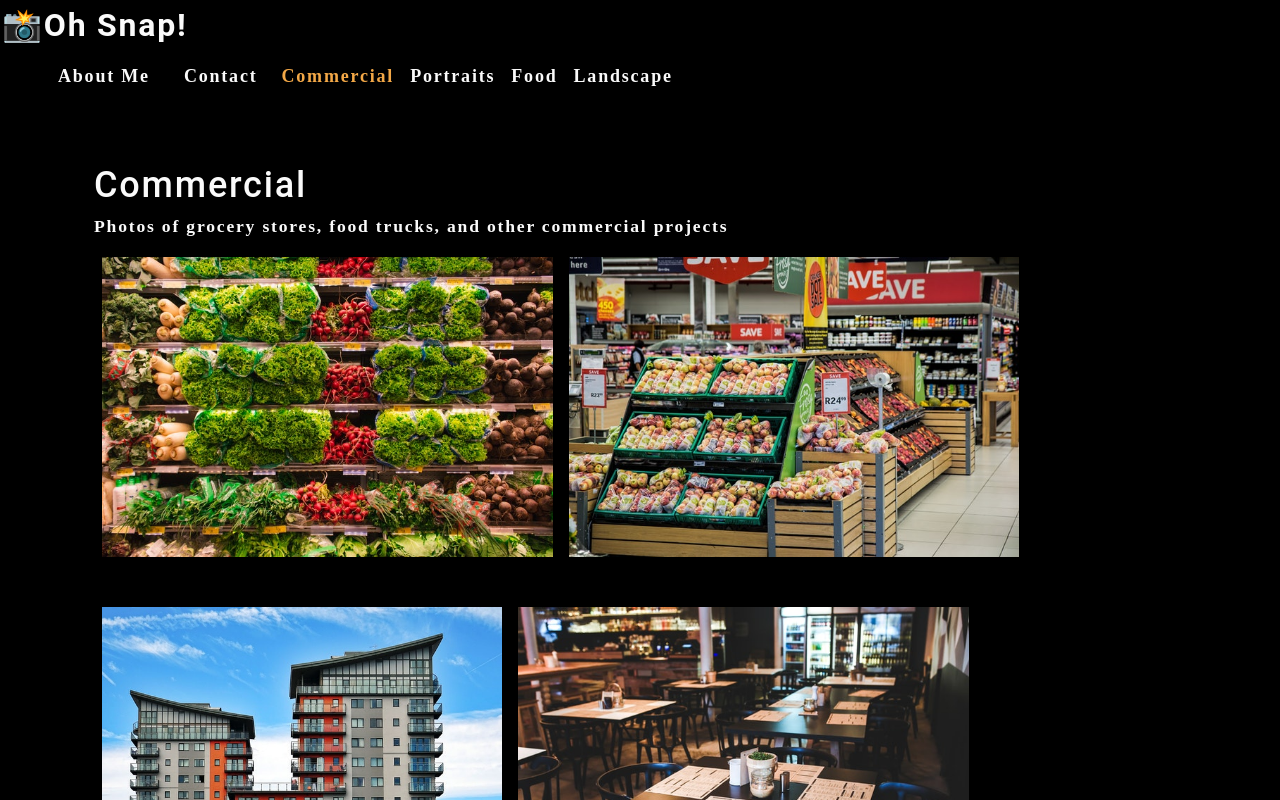
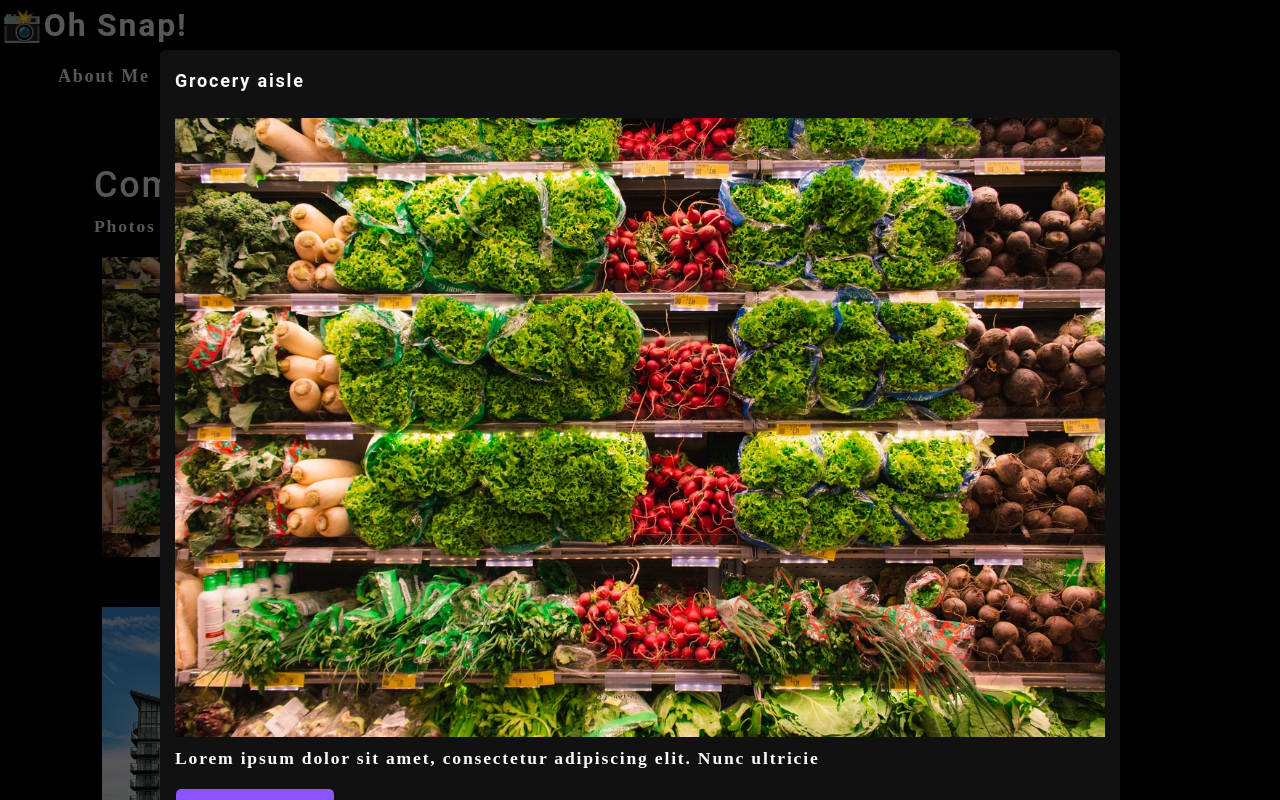
Before and after one commit to mhowitz/photo-port, a React (Create React App) app: page / in a window 1280 px wide. Both pictures are taken after a click on the picture 327 px from the left and 406 px from the top of the page. Shown: the top 800 px of the page. Built offline with nearby package versions, Linux system fonts and the light colour scheme.

Commit message:
modal open success

```diff
--- /dev/null
+++ b/src/components/Modal/index.js
@@ -0,0 +1,22 @@
+import React from "react";
+
+function Modal({currentPhoto}) {
+    const {name, category, description, index} = currentPhoto;
+
+    return(
+        <div className="modalBackdrop">
+  <div className="modalContainer">
+    <h3 className="modalTitle">{name}</h3>
+    <img src={require(`../../assets/large/${category}/${index}.jpg`)} alt={category} />
+    <p>
+      {description}
+    </p>
+    <button type="button">
+      Close this modal
+    </button>
+  </div>
+</div>
+    )
+}
+
+export default Modal;
--- a/src/components/PhotoList/index.js
+++ b/src/components/PhotoList/index.js
@@ -1,5 +1,5 @@
 import React, { useState } from "react";
-
+import Modal from '../Modal';
 
 
     const PhotoList = ({ category }) => {
@@ -103,15 +103,24 @@
 
         const currentPhotos = photos.filter((photo) => photo.category === category);
 
+    const [isModalOpen, setIsModalOpen]= useState(false);
+    const [currentPhoto, setCurrentPhoto] = useState();
 
+    const toggleModal = (image, i) => {
+        //current photo
+        setCurrentPhoto({...image, index: i})
+        setIsModalOpen(true);
+    }
     return(
         <div>
+            {isModalOpen && <Modal currentPhoto={currentPhoto} />}
             <div className="flex-row">
                 {currentPhotos.map((image, i) => (
                     <img
                 src={require(`../../assets/small/${category}/${i}.jpg`)}
                 alt={image.name}
                 className="img-thumbnail mx-1"
+                onClick={() => toggleModal(image, i)}
                 key={image.name}
                 />
                 ))}
```
